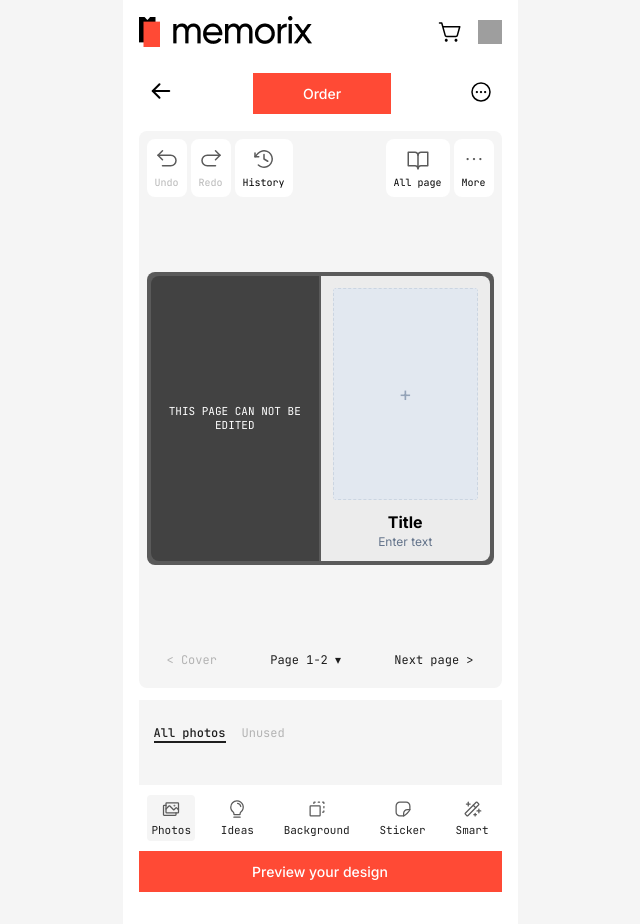
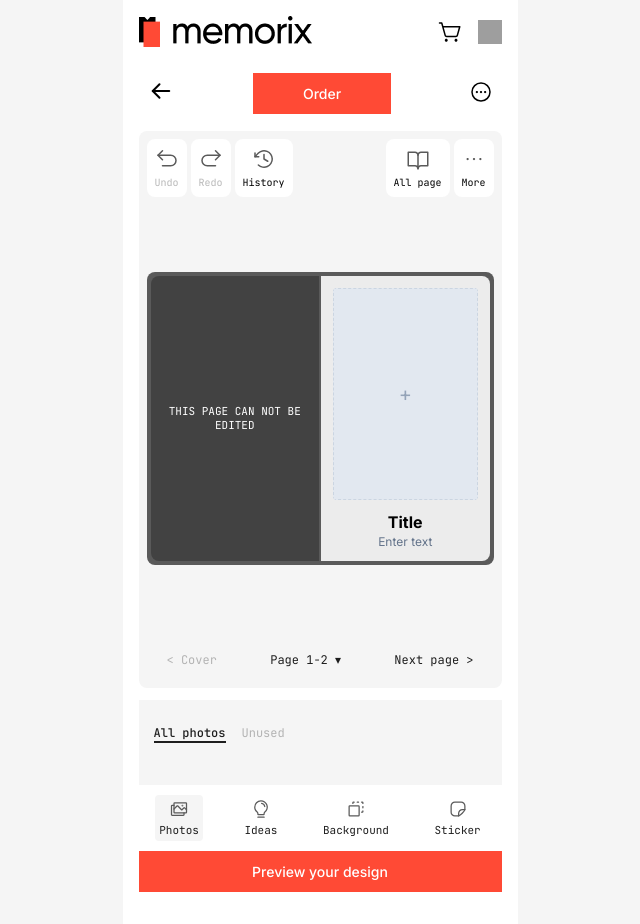
Before and after one commit to shokhrukh7oo7/Memorix-studio, a Nuxt app: page /upload/editor in a window 1280 px wide. Shown: the whole page, without its empty margins (320-960 px from the left). Built offline with nearby package versions, Linux system fonts and the light colour scheme; grey boxes are pictures that could not be loaded; what maska would draw is missing.

Commit message:
reload editor page

```diff
--- a/app/pages/upload/editor.vue
+++ b/app/pages/upload/editor.vue
@@ -23,7 +23,7 @@ import galleryIcon from "~/assets/images/photos.svg";
 import ideasIcon from "~/assets/images/ideas.svg";
 import backgroundIcon from "~/assets/images/background.svg";
 import stickerIcon from "~/assets/images/sticker.svg";
-import smartIcon from "~/assets/images/smart.svg";
+// import smartIcon from "~/assets/images/smart.svg";
 
 import {
   loadUploadedPhotos,
@@ -1047,11 +1047,11 @@ const goPreview = () => router.push("/upload/preview");
           </div>
         </div>
 
-        <div v-if="activeTool === 'smart'" class="tool-pane internal-smart">
+        <!-- <div v-if="activeTool === 'smart'" class="tool-pane internal-smart">
           <button class="ai-rearrange-btn" @click="generateInitialLayouts">
             Auto-shuffle Album Layouts via AI
           </button>
-        </div>
+        </div> -->
       </div>
 
       <nav class="editor-bottom-tabs" aria-label="Editor tools">
@@ -1083,13 +1083,13 @@ const goPreview = () => router.push("/upload/preview");
         >
           <img :src="stickerIcon" alt="Sticker" /> <span>Sticker</span>
         </button>
-        <button
+        <!-- <button
           class="tab-btn-item"
           :class="{ active: activeTool === 'smart' }"
           @click="activeTool = 'smart'"
         >
           <img :src="smartIcon" alt="Smart" /> <span>Smart</span>
-        </button>
+        </button> -->
       </nav>
 
       <div class="preview-design-btn-wrapper">
```
